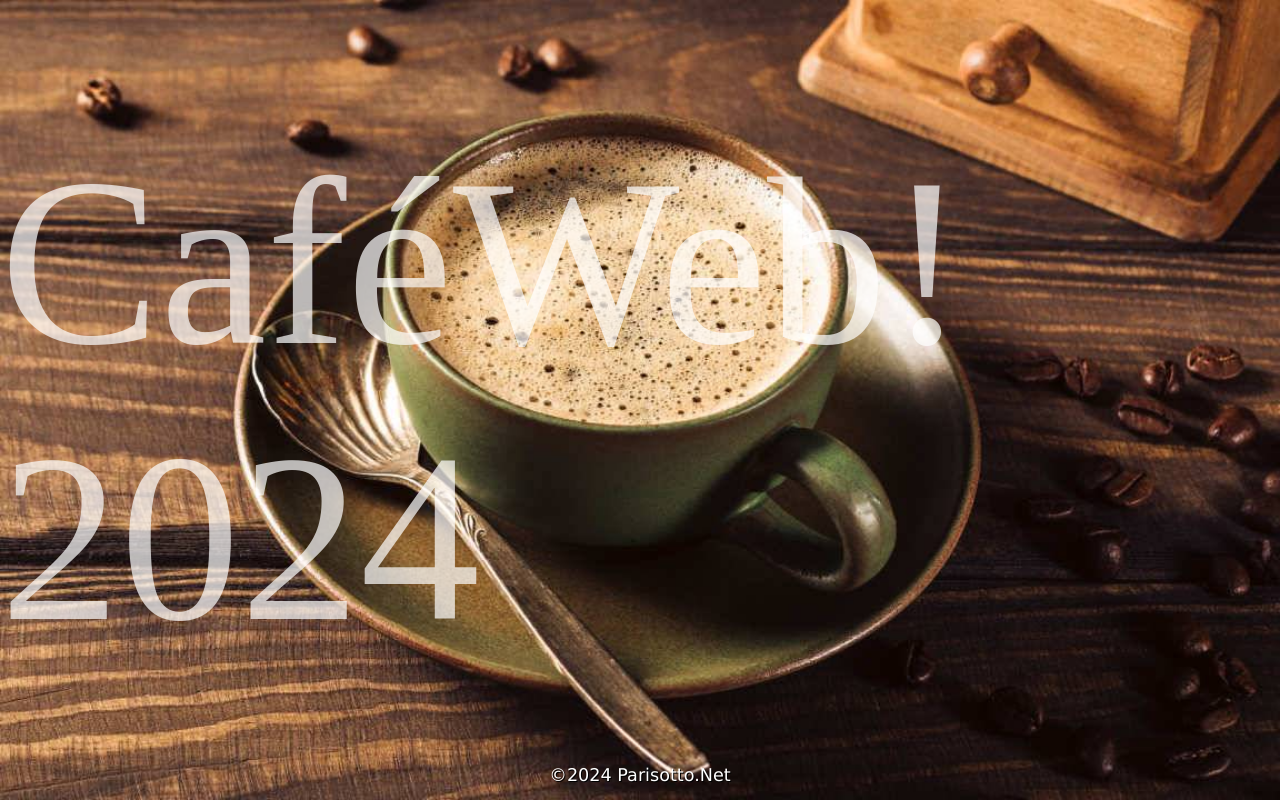
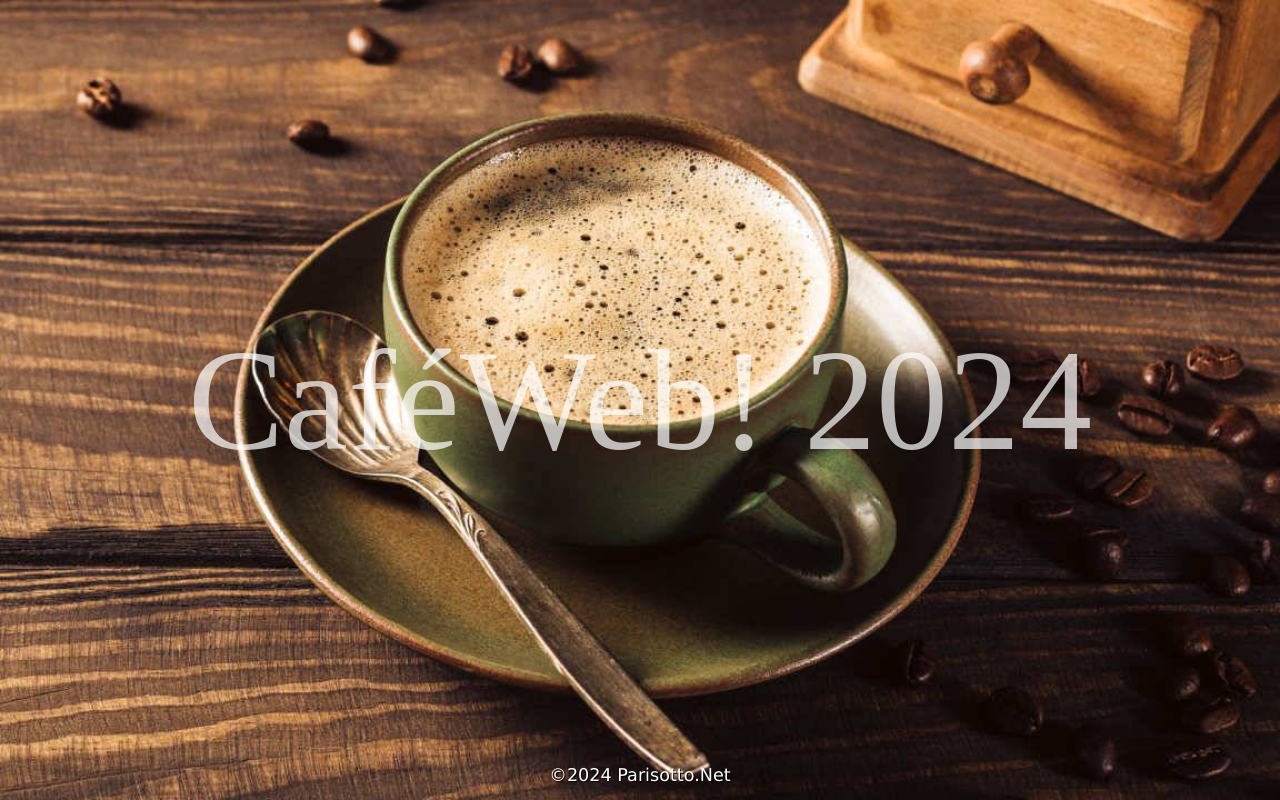
Before and after one commit to Parisotto/cafeweb, a plain HTML site: page index.html in a window 1280 px wide. Drawn offline with Linux system fonts and the light colour scheme.

Commit message:
Atualizando

```diff
--- a/css/estilo.css
+++ b/css/estilo.css
@@ -18,7 +18,7 @@ main {
 }
 
 p {
-    font-size: 1500%;
+    font-size: 900%;
     color: rgba(255,255,255,.7);
 }
 
```
